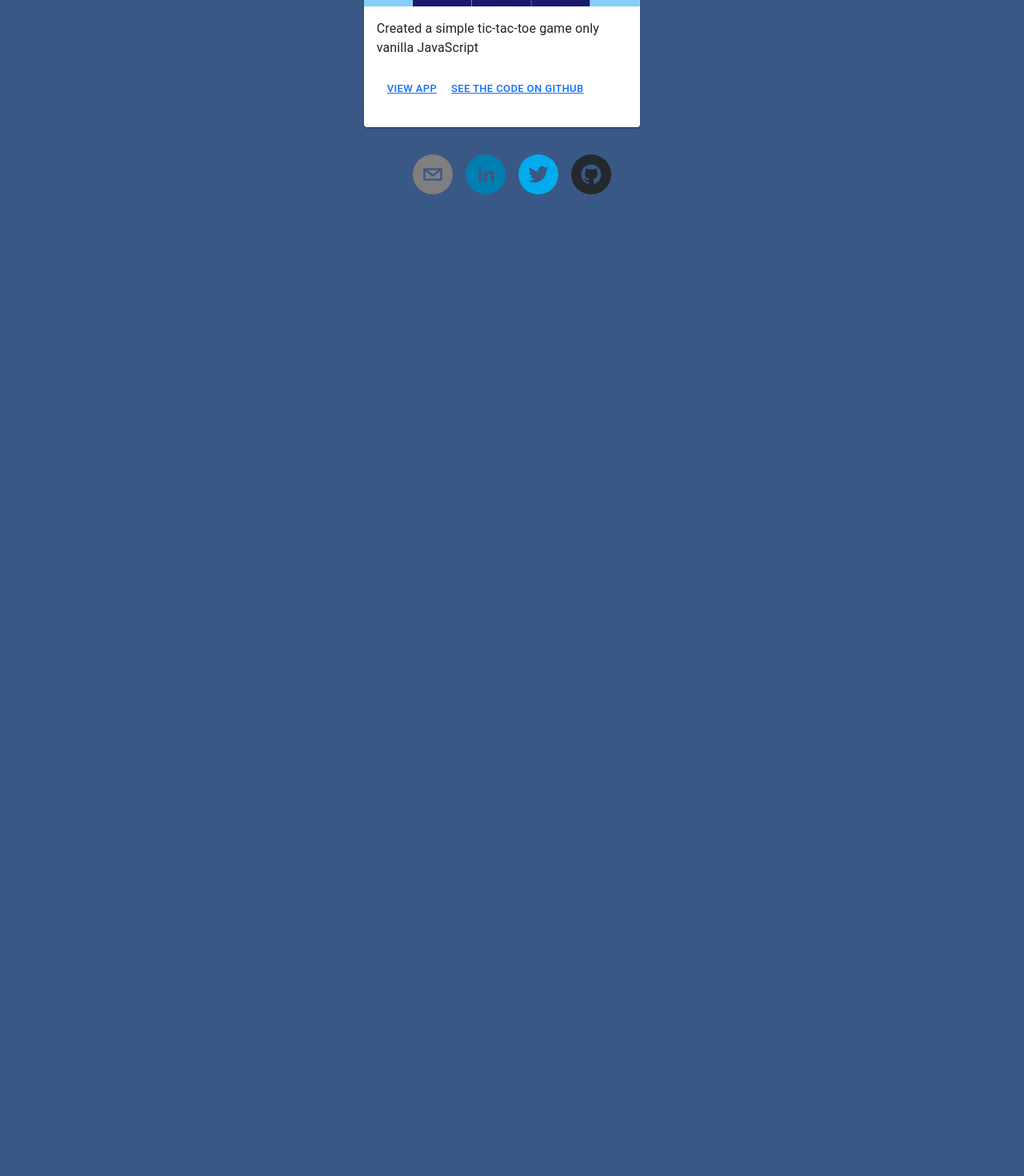
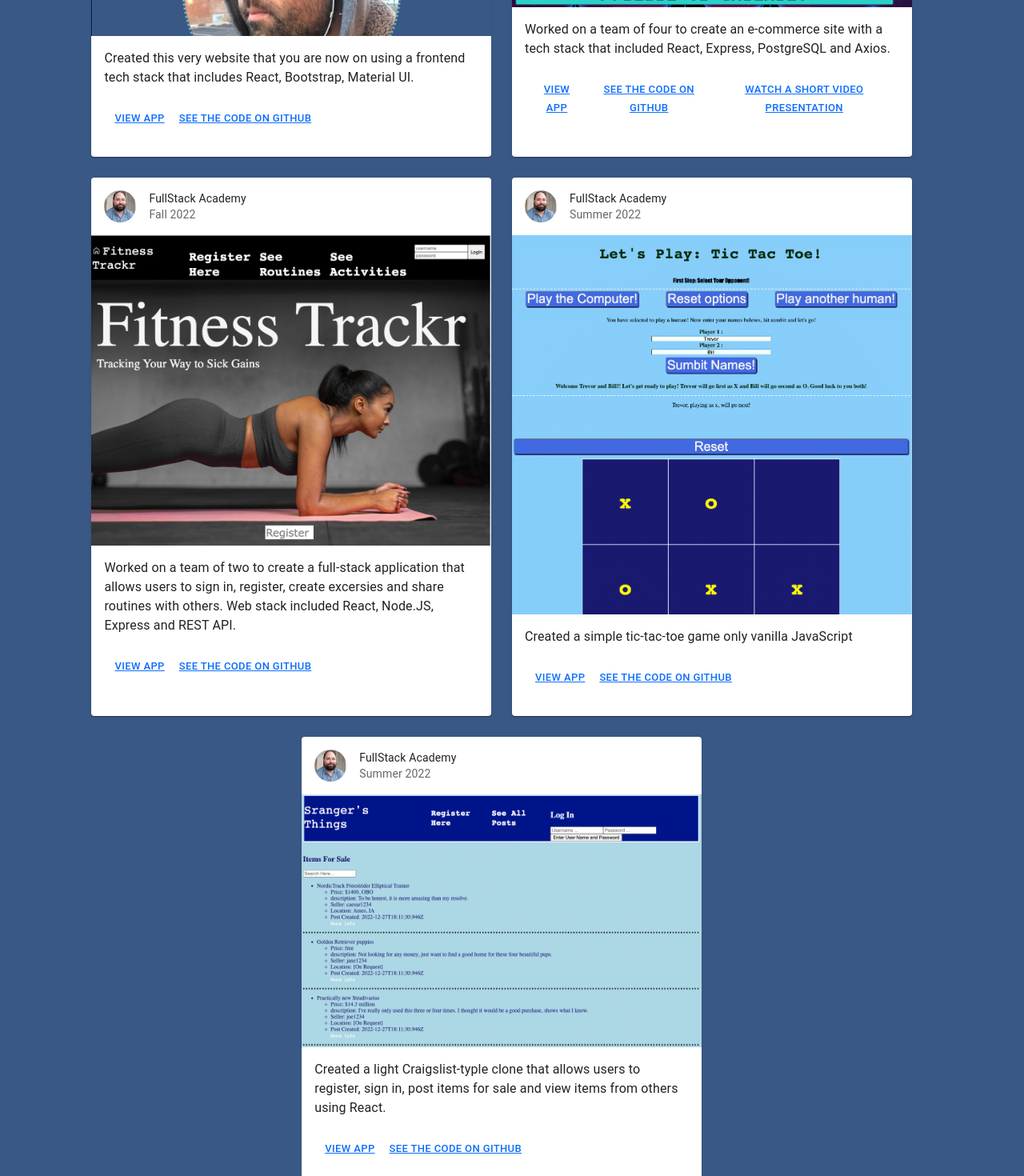
Before and after one commit to tbrown034/My-site, a React (Create React App) app: page /webdevelopment in a window 1280 px wide. Shown: the part 1020-2490 px from the top of the page at 80% size. Before the commit the page ends 1271 px from the top, so only its background shows below. Built offline with nearby package versions, Linux system fonts and the light colour scheme; a web font is replaced by a local one.

Commit message:
added more web projects

```diff
--- a/src/components/Clips.js
+++ b/src/components/Clips.js
@@ -53,11 +53,7 @@ export default function Clips() {
       <Card id="card" sx={{ maxWidth: 345 }}>
         <CardHeader
           avatar={<Avatar alt="Trevor" src={trevPhoto} />}
-          action={
-            <IconButton aria-label="settings">
-              <MoreVertIcon />
-            </IconButton>
-          }
+
           title="Oklahoma Watch"
           subheader="June 6, 2022"
         />
@@ -145,11 +141,7 @@ export default function Clips() {
       <Card id="card" sx={{ maxWidth: 345 }}>
         <CardHeader
           avatar={<Avatar alt="Trevor" src={trevPhoto} />}
-          action={
-            <IconButton aria-label="settings">
-              <MoreVertIcon />
-            </IconButton>
-          }
+
           title="Oklahoma Watch"
           subheader="Jan. 13, 2022"
         />
@@ -235,11 +227,7 @@ export default function Clips() {
       <Card id="card" sx={{ maxWidth: 345 }}>
         <CardHeader
           avatar={<Avatar alt="Trevor" src={trevPhoto} />}
-          action={
-            <IconButton aria-label="settings">
-              <MoreVertIcon />
-            </IconButton>
-          }
+
           title="Oklahoma Watch"
           subheader="Dec. 20, 2021"
         />
@@ -416,11 +404,7 @@ export default function Clips() {
       <Card id="card" sx={{ maxWidth: 345 }}>
         <CardHeader
           avatar={<Avatar alt="Trevor" src={docPhoto} />}
-          action={
-            <IconButton aria-label="settings">
-              <MoreVertIcon />
-            </IconButton>
-          }
+
           title="Oklahoma Watch"
           subheader="July 30, 2021"
         />
@@ -499,11 +483,7 @@ export default function Clips() {
       <Card id="card" sx={{ maxWidth: 345 }}>
         <CardHeader
           avatar={<Avatar alt="Trevor" src={trevPhoto} />}
-          action={
-            <IconButton aria-label="settings">
-              <MoreVertIcon />
-            </IconButton>
-          }
+
           title="Oklahoma Watch"
           subheader="July 2, 2021"
         />
@@ -571,11 +551,7 @@ export default function Clips() {
       <Card id="card" sx={{ maxWidth: 345 }}>
         <CardHeader
           avatar={<Avatar alt="Trevor" src={trevPhoto} />}
-          action={
-            <IconButton aria-label="settings">
-              <MoreVertIcon />
-            </IconButton>
-          }
+
           title="Oklahoma Watch"
           subheader="April 16, 2021"
         />
@@ -647,11 +623,7 @@ export default function Clips() {
       <Card id="card" sx={{ maxWidth: 345 }}>
         <CardHeader
           avatar={<Avatar alt="Trevor" src={trevPhoto} />}
-          action={
-            <IconButton aria-label="settings">
-              <MoreVertIcon />
-            </IconButton>
-          }
+
           title="Oklahoma Watch"
           subheader="March 15, 2021"
         />
@@ -720,11 +692,7 @@ export default function Clips() {
       <Card id="card" sx={{ maxWidth: 345 }}>
         <CardHeader
           avatar={<Avatar alt="Trevor" src={trevPhoto} />}
-          action={
-            <IconButton aria-label="settings">
-              <MoreVertIcon />
-            </IconButton>
-          }
+
           title="Wyoming Tribune Eagle"
           subheader="Dec. 13, 2015"
         />
@@ -794,11 +762,7 @@ export default function Clips() {
       <Card id="card" sx={{ maxWidth: 345 }}>
         <CardHeader
           avatar={<Avatar alt="Trevor" src={trevPhoto} />}
-          action={
-            <IconButton aria-label="settings">
-              <MoreVertIcon />
-            </IconButton>
-          }
+
           title="Wyoming Tribune Eagle"
           subheader="Nov. 23, 2014"
         />
--- a/src/components/WebProjects.js
+++ b/src/components/WebProjects.js
@@ -5,12 +5,16 @@ import CardMedia from "@mui/material/CardMedia";
 import CardContent from "@mui/material/CardContent";
 import CardActions from "@mui/material/CardActions";
 import Avatar from "@mui/material/Avatar";
-import IconButton from "@mui/material/IconButton";
 import Typography from "@mui/material/Typography";
-import MoreVertIcon from "@mui/icons-material/MoreVert";
 import trevPhoto from "./Photos/trevorPhoto2.jpeg";
 import Button from "@mui/material/Button";
 import ticTac from "./Photos/ticTac.png";
+import retrograde from "./Photos/Retrograde.png"
+import fitness from "./Photos/Fitness.png"
+import personal from "./Photos/Personal.png"
+import strangers from "./Photos/strangers.png"
+
+
 
 export default function WebProjects() {
   return (
@@ -22,14 +26,130 @@ export default function WebProjects() {
         ways to grab, filter and display infomration.{" "}
       </h4>
       <div id="clipContainer">
-        <Card id="card" sx={{ maxWidth: 345 }}>
+      <Card id="card" sx={{ maxWidth: 500 }}>
           <CardHeader
             avatar={<Avatar alt="Trevor" src={trevPhoto} />}
-            action={
-              <IconButton aria-label="settings">
-                <MoreVertIcon />
-              </IconButton>
-            }
+
+            title="Personal Project"
+            subheader="Winter 2022"
+          />
+          <CardMedia component="img" image={personal} alt="personal" />
+          <CardContent>
+            <Typography paragraph>
+              Created this very website that you are now on using a frontend tech stack that includes React, Bootstrap, Material UI.
+            </Typography>
+            <CardActions>
+              <Button size="small">
+                {" "}
+                <a
+                  href="willowy-dragon-a2e1a7.netlify.app/"
+                  target="_blank"
+                  rel="noopener noreferrer"
+                >
+                  View App
+                </a>
+              </Button>
+              <Button size="small">
+                {" "}
+                <a
+                  href="https://github.com/tbrown034/TicTacToeRedo.git"
+                  target="_blank"
+                  rel="noopener noreferrer"
+                >
+                  See the Code on Github
+                </a>
+              </Button>
+            </CardActions>
+          </CardContent>
+        </Card>
+        <Card id="card" sx={{ maxWidth: 500 }}>
+          <CardHeader
+            avatar={<Avatar alt="Trevor" src={trevPhoto} />}
+
+            title="FullStack Academy"
+            subheader="Fall 2022"
+          />
+          <CardMedia component="img" image={retrograde} alt="retrograde" />
+          <CardContent>
+            <Typography paragraph>
+            Worked on a team of four to create an e-commerce site with a tech stack that included React, Express, PostgreSQL and Axios.
+            </Typography>
+            <CardActions>
+              <Button size="small">
+                {" "}
+                <a
+                  href="retrograde-pc-games.netlify.app"
+                  target="_blank"
+                  rel="noopener noreferrer"
+                >
+                  View App
+                </a>
+              </Button>
+              <Button size="small">
+                {" "}
+                <a
+                  href="https://github.com/Pied-Piper-2208/retrograde"
+                  target="_blank"
+                  rel="noopener noreferrer"
+                >
+                  See the Code on Github
+                </a>
+              </Button>
+              <Button size="small">
+                {" "}
+                <a
+                  href="https://www.youtube.com/watch?v=BlpOtWfLxtw"
+                  target="_blank"
+                  rel="noopener noreferrer"
+                >
+                  Watch a short video presentation
+                </a>
+              </Button>
+            </CardActions>
+          </CardContent>
+
+        </Card>
+        <Card id="card" sx={{ maxWidth: 500 }}>
+          <CardHeader
+            avatar={<Avatar alt="Trevor" src={trevPhoto} />}
+
+            title="FullStack Academy"
+            subheader="Fall 2022"
+          />
+          <CardMedia component="img" image={fitness} alt="fitness" />
+          <CardContent>
+            <Typography paragraph>
+              Worked on a team of two to create a full-stack application that allows users to sign in, register, create excersies and share routines with others. Web stack included React, Node.JS, Express and REST API.
+            </Typography>
+            <CardActions>
+              <Button size="small">
+                {" "}
+                <a
+                  href="https://bespoke-shortbread-6a27e3.netlify.app/"
+                  target="_blank"
+                  rel="noopener noreferrer"
+                >
+                  View App
+                </a>
+              </Button>
+              <Button size="small">
+                {" "}
+                <a
+                  href="https://github.com/tbrown034/TicTacToeRedo.git"
+                  target="_blank"
+                  rel="noopener noreferrer"
+                >
+                  See the Code on Github
+                </a>
+              </Button>
+            </CardActions>
+          </CardContent>
+        </Card>
+
+        <Card id="card" sx={{ maxWidth: 500 }}>
+          <CardHeader
+            avatar={<Avatar alt="Trevor" src={trevPhoto} />}
+
             title="FullStack Academy"
             subheader="Summer 2022"
           />
@@ -62,6 +182,44 @@ export default function WebProjects() {
             </CardActions>
           </CardContent>
         </Card>
+        <Card id="card" sx={{ maxWidth: 500 }}>
+          <CardHeader
+            avatar={<Avatar alt="Trevor" src={trevPhoto} />}
+
+            title="FullStack Academy"
+            subheader="Summer 2022"
+          />
+          <CardMedia component="img" image={strangers} alt="stranger's things" />
+          <CardContent>
+            <Typography paragraph>
+              Created a light Craigslist-typle clone that allows users to register, sign in, post items for sale and view items from others using React.
+            </Typography>
+            <CardActions>
+              <Button size="small">
+                {" "}
+                <a
+                  href="https://merry-kheer-5148bb.netlify.app/"
+                  target="_blank"
+                  rel="noopener noreferrer"
+                >
+                  View App
+                </a>
+              </Button>
+              <Button size="small">
+                {" "}
+                <a
+                  href="https://github.com/tbrown034/Strangers-Things-Trevor.git
+                  "
+                  target="_blank"
+                  rel="noopener noreferrer"
+                >
+                  See the Code on Github
+                </a>
+              </Button>
+            </CardActions>
+          </CardContent>
+        </Card>
+
       </div>
     </>
   );
```
Also changed, not shown: src/components/Photos/strangers.png (added).
